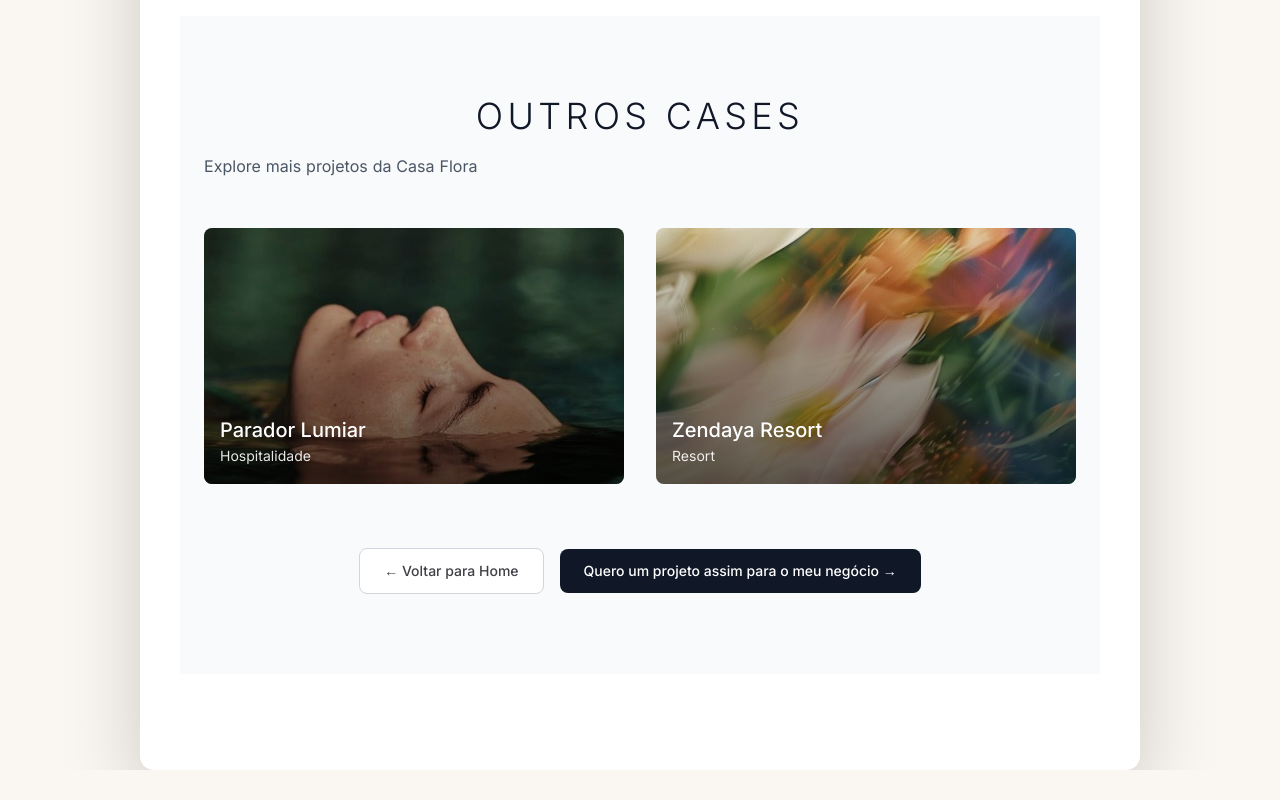
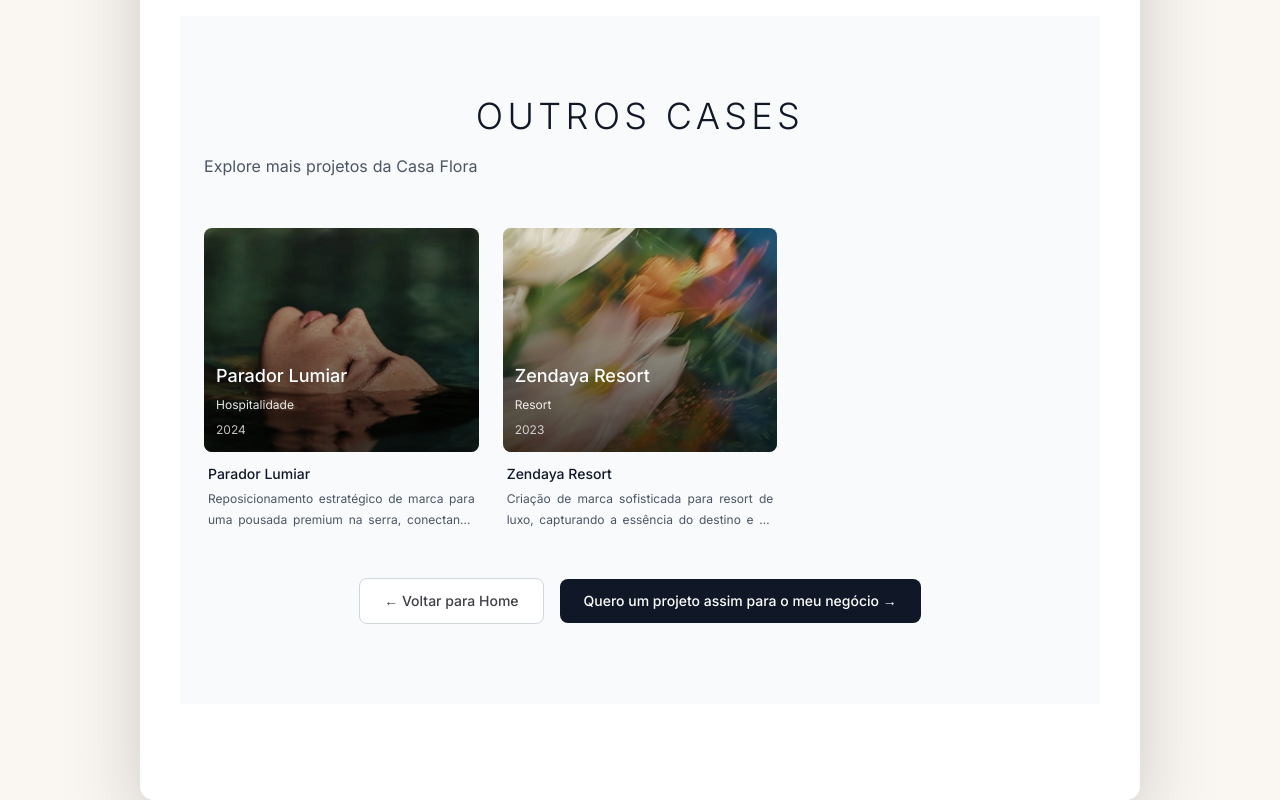
Before and after one commit to osanaizera/casa-flora-site, a Next.js app: page /cases/insolito in a window 1280 px wide. Shown: the part 9659-10459 px from the top of the page. Before the commit the page ends 10429 px from the top, so only its background shows below. Built offline with nearby package versions, Linux system fonts and the light colour scheme.

Commit message:
fix: make home cases cards clickable; link Insólito, Parador Lumiar and Zendaya to their case pages with overlay + CTA Link

```diff
--- a/src/app/cases/[slug]/page.tsx
+++ b/src/app/cases/[slug]/page.tsx
@@ -366,24 +366,31 @@ export default async function CaseDetail({ params }: Props) {
                 <p className="text-gray-600 mt-4">Explore mais projetos da Casa Flora</p>
               </div>
 
-              <div className="grid md:grid-cols-2 gap-8 mb-12">
-                {cases.filter(c => c.slug !== slug).slice(0, 2).map((caseItem, i) => (
+              <div className="grid grid-cols-1 md:grid-cols-2 lg:grid-cols-3 gap-6 mb-12">
+                {cases.filter(c => c.slug !== slug).map((caseItem, i) => (
                   <Link key={i} href={`/cases/${caseItem.slug}`} className="group cursor-pointer">
-                    <div className="relative h-64 overflow-hidden rounded-lg bg-gray-200 mb-4">
+                    <div className="relative h-56 overflow-hidden rounded-lg bg-gray-200 mb-3">
                       {caseItem.heroImage && (
                         <Image
                           src={caseItem.heroImage}
                           alt={caseItem.title}
                           fill
                           className="object-cover group-hover:scale-105 transition-transform duration-300"
-                          sizes="(min-width: 768px) 50vw, 100vw"
+                          sizes="(min-width: 1024px) 33vw, (min-width: 768px) 50vw, 100vw"
                         />
                       )}
-                      <div className="absolute inset-0 bg-gradient-to-t from-black/60 to-transparent"></div>
-                      <div className="absolute bottom-4 left-4 text-white">
-                        <h3 className="text-xl font-medium">{caseItem.title}</h3>
-                        <p className="text-sm opacity-90">{caseItem.segment || caseItem.category}</p>
+                      <div className="absolute inset-0 bg-gradient-to-t from-black/70 to-transparent"></div>
+                      <div className="absolute bottom-3 left-3 right-3 text-white">
+                        <h3 className="text-lg font-medium mb-1">{caseItem.title}</h3>
+                        <p className="text-xs opacity-90 mb-1">{caseItem.segment || caseItem.category}</p>
+                        {caseItem.year && (
+                          <p className="text-xs opacity-75">{caseItem.year}</p>
+                        )}
                       </div>
+                    </div>
+                    <div className="px-1">
+                      <h4 className="text-sm font-medium text-gray-900 mb-1">{caseItem.title}</h4>
+                      <p className="text-xs text-gray-600 line-clamp-2">{caseItem.summary}</p>
                     </div>
                   </Link>
                 ))}
--- a/src/app/globals.css
+++ b/src/app/globals.css
@@ -2301,6 +2301,7 @@ body {
   box-shadow: 0 2px 10px rgba(0,0,0,0.04);
   scroll-snap-align: start;
 }
+.cases-showcase__card-overlay { position: absolute; inset: 0; z-index: 6; text-indent: -9999px; }
 .cases-showcase__card:hover {
   border-color: #CBD5E1;
   box-shadow: 0 10px 24px rgba(0,0,0,0.10), 0 2px 8px rgba(0,0,0,0.06);
--- a/src/components/sections/CasesShowcase.tsx
+++ b/src/components/sections/CasesShowcase.tsx
@@ -3,6 +3,7 @@
 import { useState, useRef } from 'react';
 import { motion, useInView } from 'framer-motion';
 import Image from 'next/image';
+import Link from 'next/link';
 
 export default function CasesShowcase() {
   const [activeCase, setActiveCase] = useState(0);
@@ -143,13 +144,21 @@ export default function CasesShowcase() {
             onPointerUp={() => { dragRef.current.down = false; }}
             onPointerCancel={() => { dragRef.current.down = false; }}
           >
-          {cases.map((caseItem, index) => (
+          {cases.map((caseItem, index) => {
+            const href =
+              caseItem.id === 'insolito' ? '/cases/insolito' :
+              caseItem.id === 'parador-lumiar' ? '/cases/parador-lumiar' :
+              caseItem.id === 'zendaya' ? '/cases/zendaya-resort' : undefined;
+            return (
             <motion.div
               key={caseItem.id}
               className={`cases-showcase__card cases-showcase__card--${caseItem.service.toLowerCase()}`}
               variants={cardVariants}
               onHoverStart={() => setActiveCase(index)}
             >
+              {href && (
+                <Link href={href} className="cases-showcase__card-overlay" aria-label={`Abrir case ${caseItem.title}`}></Link>
+              )}
               {/* Card Content */}
               <div className="cases-showcase__card-content">
                 {/* Header */}
@@ -183,12 +192,18 @@ export default function CasesShowcase() {
 
                 {/* Footer */}
                 <div className="cases-showcase__card-footer">
-                  <button className="cases-showcase__card-cta">
-                    <span>Ver projeto</span>
-                    <svg width="16" height="16" viewBox="0 0 24 24" fill="none">
-                      <path d="M7 17L17 7M17 7H7M17 7V17" stroke="currentColor" strokeWidth="2" strokeLinecap="round" strokeLinejoin="round"/>
-                    </svg>
-                  </button>
+                  {href ? (
+                    <Link href={href} className="cases-showcase__card-cta">
+                      <span>Ver projeto</span>
+                      <svg width="16" height="16" viewBox="0 0 24 24" fill="none">
+                        <path d="M7 17L17 7M17 7H7M17 7V17" stroke="currentColor" strokeWidth="2" strokeLinecap="round" strokeLinejoin="round"/>
+                      </svg>
+                    </Link>
+                  ) : (
+                    <button className="cases-showcase__card-cta" disabled>
+                      <span>Em breve</span>
+                    </button>
+                  )}
 
                   <div className="cases-showcase__card-indicator">
                     <div className="cases-showcase__card-dot"></div>
@@ -205,7 +220,8 @@ export default function CasesShowcase() {
                 </div>
               </div>
             </motion.div>
-          ))}
+            );
+          })}
           </div>
           <div className="cases-showcase__nav">
             <button
```
